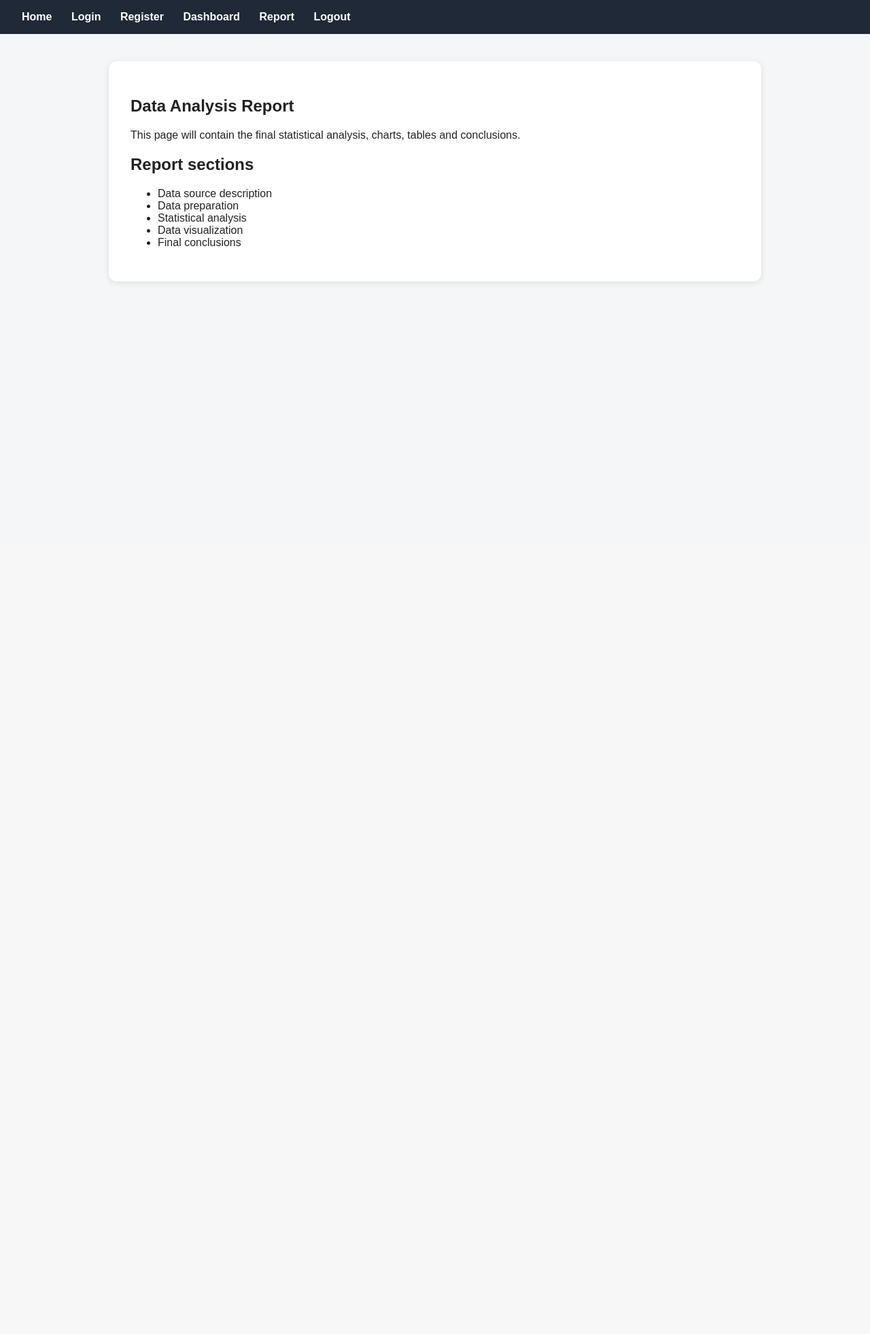
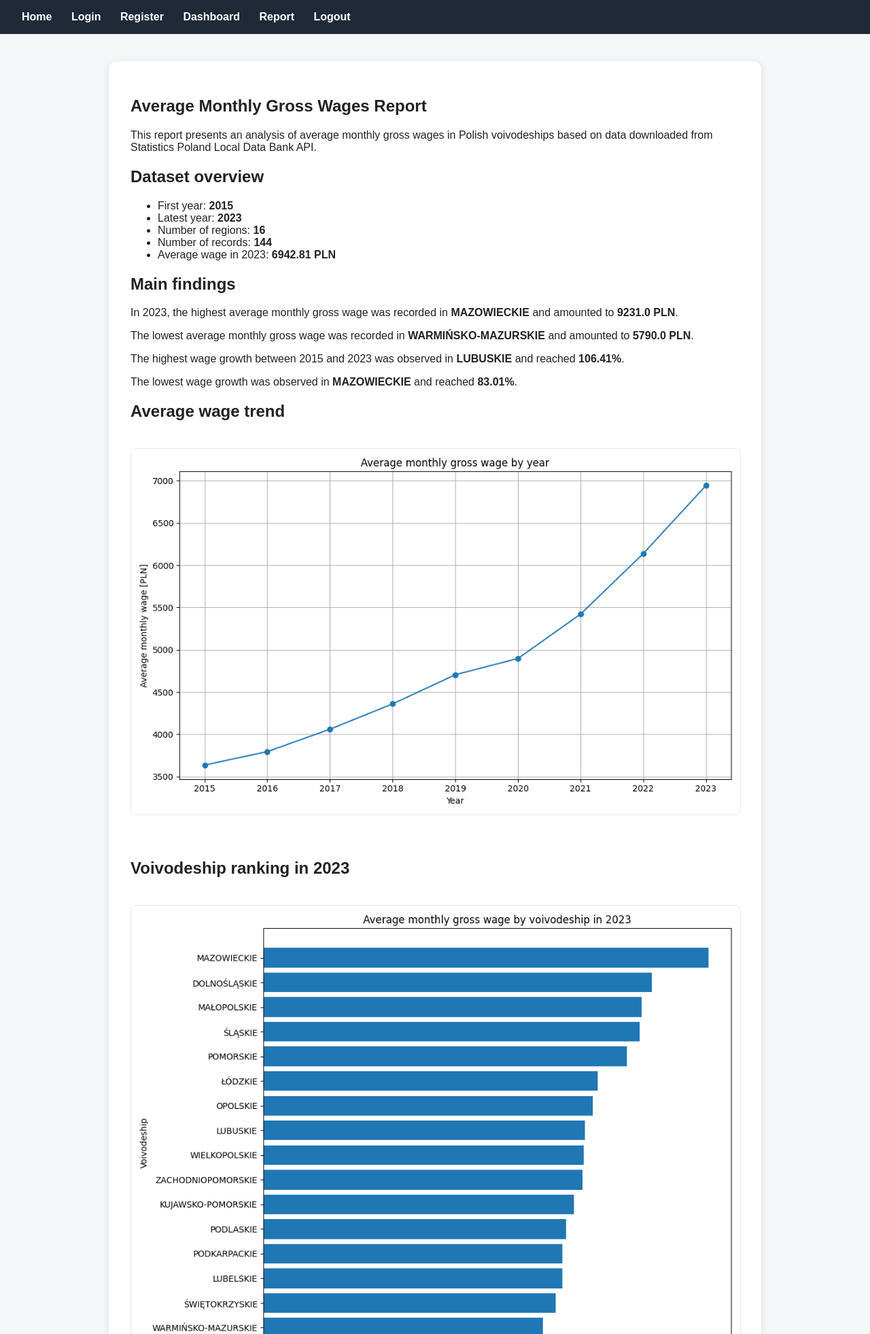
Before and after one commit to PatrykFigas/analiza-danych-flask, a Flask app: page /report in a window 1280 px wide. Shown: the top 1962 px of the page at 68% size. Before the commit the page ends 417 px from the top, so only its background shows below. Run offline with Flask 3, Linux system fonts and the light colour scheme; a user stored in the database is signed in.

Commit message:
Added display wage analysis report

```diff
--- a/app.py
+++ b/app.py
@@ -1,3 +1,6 @@
+import json
+from pathlib import Path
+
 from flask import Flask, render_template, redirect, url_for, request, session, flash
 from flask_sqlalchemy import SQLAlchemy
 from werkzeug.security import generate_password_hash, check_password_hash
@@ -21,6 +24,14 @@ class User(db.Model):
 with app.app_context():
     db.create_all()
 
+def load_analysis_summary() -> dict:
+    summary_path = Path("data/analysis_summary.json")
+
+    if not summary_path.exists():
+        return {}
+
+    with summary_path.open("r", encoding="utf-8") as file:
+        return json.load(file)
 
 @app.route("/")
 def index():
@@ -81,7 +92,9 @@ def report():
     if "username" not in session:
         return redirect(url_for("login"))
 
-    return render_template("report.html")
+    summary = load_analysis_summary()
+
+    return render_template("report.html", summary=summary)
 
 
 @app.route("/logout")
--- a/static/style.css
+++ b/static/style.css
@@ -111,3 +111,31 @@ button:hover,
     background-color: #fee2e2;
     color: #991b1b;
 }
+.chart {
+    width: 100%;
+    max-width: 900px;
+    margin: 20px 0 40px;
+    border: 1px solid #e5e7eb;
+    border-radius: 8px;
+}
+
+.data-table {
+    width: 100%;
+    border-collapse: collapse;
+    margin-top: 20px;
+}
+
+.data-table th,
+.data-table td {
+    border: 1px solid #d1d5db;
+    padding: 10px;
+    text-align: left;
+}
+
+.data-table th {
+    background-color: #f3f4f6;
+}
+
+.data-table tr:nth-child(even) {
+    background-color: #f9fafb;
+}
--- a/templates/report.html
+++ b/templates/report.html
@@ -2,21 +2,100 @@
 
 {% block content %}
 <section class="card">
-    <h1>Data Analysis Report</h1>
+    <h1>Average Monthly Gross Wages Report</h1>
 
     <p>
-        This page will contain the final statistical analysis, charts,
-        tables and conclusions.
+        This report presents an analysis of average monthly gross wages
+        in Polish voivodeships based on data downloaded from Statistics Poland
+        Local Data Bank API.
     </p>
 
-    <h2>Report sections</h2>
+    {% if summary %}
+        <h2>Dataset overview</h2>
 
-    <ul>
-        <li>Data source description</li>
-        <li>Data preparation</li>
-        <li>Statistical analysis</li>
-        <li>Data visualization</li>
-        <li>Final conclusions</li>
-    </ul>
+        <ul>
+            <li>First year: <strong>{{ summary.first_year }}</strong></li>
+            <li>Latest year: <strong>{{ summary.latest_year }}</strong></li>
+            <li>Number of regions: <strong>{{ summary.regions_count }}</strong></li>
+            <li>Number of records: <strong>{{ summary.rows_count }}</strong></li>
+            <li>
+                Average wage in {{ summary.latest_year }}:
+                <strong>{{ summary.mean_wage_latest_year }} PLN</strong>
+            </li>
+        </ul>
+
+        <h2>Main findings</h2>
+
+        <p>
+            In {{ summary.latest_year }}, the highest average monthly gross wage
+            was recorded in <strong>{{ summary.highest_wage_region }}</strong>
+            and amounted to <strong>{{ summary.highest_wage_value }} PLN</strong>.
+        </p>
+
+        <p>
+            The lowest average monthly gross wage was recorded in
+            <strong>{{ summary.lowest_wage_region }}</strong>
+            and amounted to <strong>{{ summary.lowest_wage_value }} PLN</strong>.
+        </p>
+
+        <p>
+            The highest wage growth between {{ summary.first_year }} and
+            {{ summary.latest_year }} was observed in
+            <strong>{{ summary.highest_growth_region }}</strong>
+            and reached <strong>{{ summary.highest_growth_percent }}%</strong>.
+        </p>
+
+        <p>
+            The lowest wage growth was observed in
+            <strong>{{ summary.lowest_growth_region }}</strong>
+            and reached <strong>{{ summary.lowest_growth_percent }}%</strong>.
+        </p>
+
+        <h2>Average wage trend</h2>
+        <img
+            class="chart"
+            src="{{ url_for('static', filename='charts/mean_wage_trend.png') }}"
+            alt="Average monthly wage trend"
+        >
+
+        <h2>Voivodeship ranking in {{ summary.latest_year }}</h2>
+        <img
+            class="chart"
+            src="{{ url_for('static', filename='charts/latest_year_ranking.png') }}"
+            alt="Average monthly wage ranking by voivodeship"
+        >
+
+        <h2>Wage growth by voivodeship</h2>
+        <img
+            class="chart"
+            src="{{ url_for('static', filename='charts/wage_growth.png') }}"
+            alt="Wage growth by voivodeship"
+        >
+
+        <h2>Ranking table</h2>
+
+        <table class="data-table">
+            <thead>
+                <tr>
+                    <th>Position</th>
+                    <th>Voivodeship</th>
+                    <th>Average monthly wage [PLN]</th>
+                </tr>
+            </thead>
+            <tbody>
+                {% for row in summary.latest_year_ranking %}
+                    <tr>
+                        <td>{{ loop.index }}</td>
+                        <td>{{ row.region }}</td>
+                        <td>{{ row.average_monthly_wage_pln }}</td>
+                    </tr>
+                {% endfor %}
+            </tbody>
+        </table>
+    {% else %}
+        <p class="error">
+            Analysis summary was not found. Run the analysis script first.
+        </p>
+    {% endif %}
 </section>
 {% endblock %}
```
Also changed, not shown: 2 other files.
